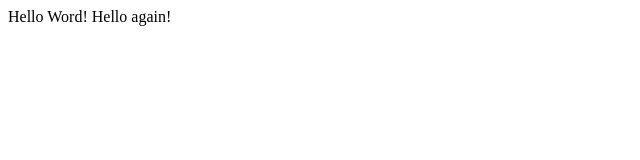
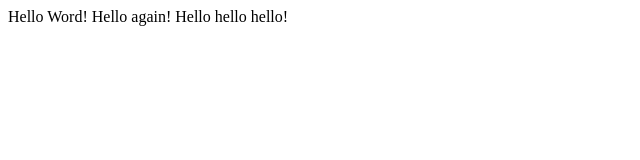
Before and after one commit to haolan007/test0, a plain HTML site: page hello.html in a window 1280 px wide. Shown: the whole page, without its empty margins (0-640 px from the left). Drawn offline with Linux system fonts and the light colour scheme.

Commit message:
Update hello.html

```diff
--- a/hello.html
+++ b/hello.html
@@ -4,6 +4,6 @@
     <title>My WebPage!</title>
   </head>
   <body>
-    Hello Word! Hello again!
+    Hello Word! Hello again! Hello hello hello!
   </body>
 </html>
```
